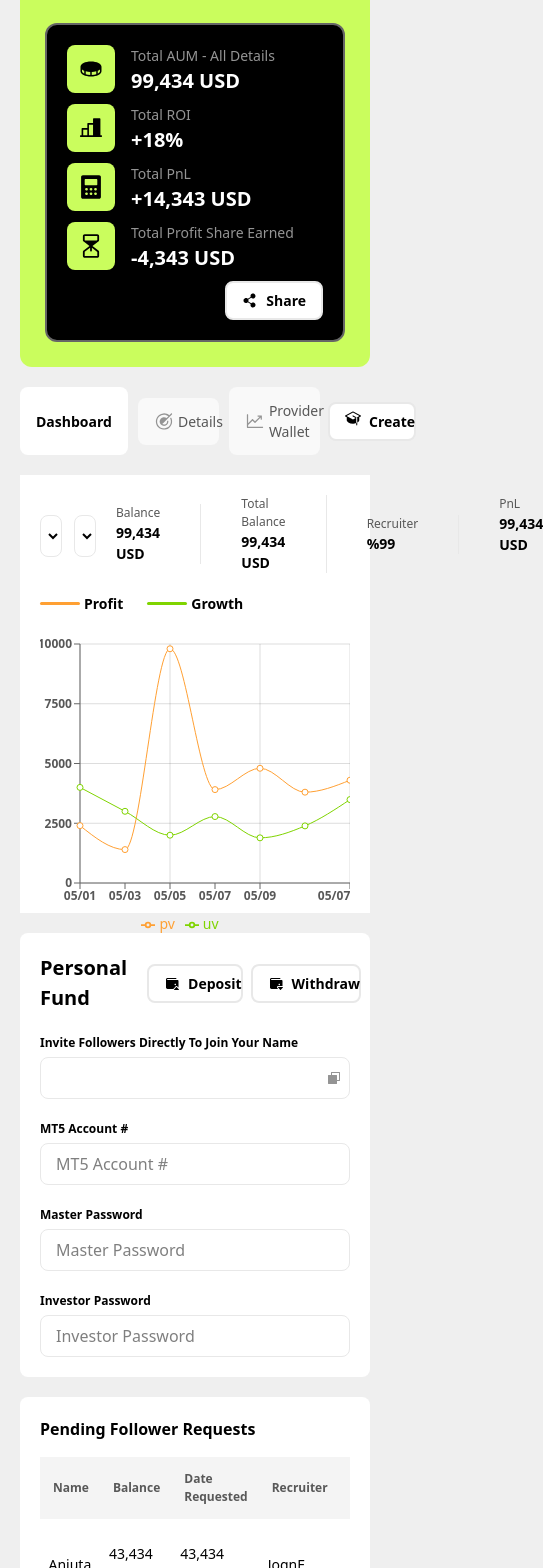
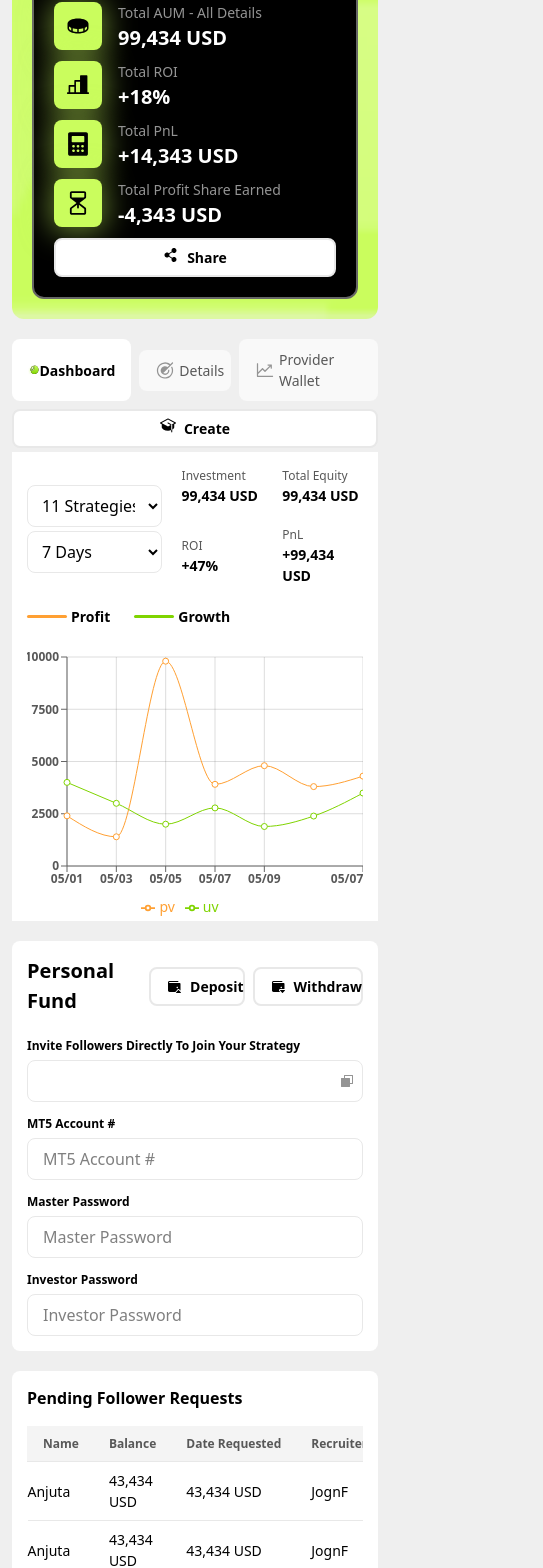
Before and after one commit to zeeshanshaanu/tag-edu-article, a React (Vite) app: page /Providers in a window 390 px wide. Shown: the part 362-1930 px from the top of the page, 543 px wide, since content can reach past the window. Built offline with nearby package versions, Linux system fonts and the light colour scheme; no server answers.

Commit message:
responsiveness done

```diff
--- a/src/Screens/Followers/FollowersDashboard.jsx
+++ b/src/Screens/Followers/FollowersDashboard.jsx
@@ -142,7 +142,7 @@ const FollowersDashboard = () => {
               top: 10,
               right: 0,
               left: -20,
-              bottom: 0,
+              bottom: 30,
             }}
           >
             <CartesianGrid strokeDasharray="0" stroke="#585858" opacity={0.2} />
--- a/src/Screens/Providers/Providers.jsx
+++ b/src/Screens/Providers/Providers.jsx
@@ -1,7 +1,5 @@
 import React, { useState } from "react";
-import HeaderTabs from "../../components/HeaderTabs/HeaderTabs";
-import { Breadcrumb } from "antd";
-import { Users } from "../../assets/svgs";
+
 import {
   CoinBlack,
   ShareBlackIcon,
@@ -23,29 +21,32 @@ const Providers = () => {
   const [FollowerTabs, setFollowerTabs] = useState("Dashboard");
 
   return (
-    <div className="p-5">
-         <HeaderTabAndBreadCrumb />
+    <div className="p-3">
+      <HeaderTabAndBreadCrumb />
 
       {/* Followers Hub header */}
       <div className="my-5">
-        <div className=" bg_primaryGreen p-[25px] rounded-[12px]">
+        <div className="HeaderGreenBGimage p-[20px] rounded-[12px]">
           <div className="flex justify-between gap-5">
-            <h1 className="text-[40px] font-[700] black">Provider Hub</h1>
+            <h1 className="g:text-[40px] text-[30px] font-[700] black">
+              Provider Hub
+            </h1>
             <div className="my-auto">
-              <h1
+              <button
                 className="text-[14px] font-[700] cursor-pointer border border-[2px] bg_white border-[#E8E8E8]
              rounded-[8px] px-[15px] py-[7px] flex gap-2"
               >
-                <img src={UserGuide} alt="UserGuide" className="" /> User Guide
-              </h1>
+                <img src={UserGuide} alt="UserGuide" className="" />
+                &nbsp;User&nbsp;Guide
+              </button>
             </div>
           </div>
           {/*  */}
           <div className="my-auto bg_black rounded-[12px] border-[2.5px] border-[#666666] p-[20px] mt-5">
-            <div className="grid grid:cols-1 lg:grid-cols-5 md:grid-cols-3 gap-2">
+            <div className="grid grid:cols-1 xl:grid-cols-5 lg:grid-cols-3 md:grid-cols-3 gap-2">
               {/* Total Balance */}
               <div className="flex gap-x-[16px]">
-                <div className="bg_primaryGreen rounded-[8px] flex justify-center w-[48px] h-[48px]">
+                <div className="lightgreenBoxShahdow bg_primaryGreen rounded-[8px] flex justify-center w-[48px] h-[48px]">
                   <img
                     src={CoinBlack}
                     alt="CoinBlack"
@@ -54,14 +55,14 @@ const Providers = () => {
                 </div>
                 <div className="lightgray my-auto">
                   <p className="lightgray text-[14px] font-[500]">
-                    Total AUM - All Details
+                    Total&nbsp;AUM&nbsp;-&nbsp;All&nbsp;Details
                   </p>
                   <p className="white text-[20px] font-[700]">99,434 USD</p>
                 </div>
               </div>
               {/* Total ROI  */}
               <div className="flex gap-x-[16px]">
-                <div className="bg_primaryGreen rounded-[8px] flex justify-center w-[48px] h-[48px]">
+                <div className="lightgreenBoxShahdow bg_primaryGreen rounded-[8px] flex justify-center w-[48px] h-[48px]">
                   <img
                     src={TotalRoi}
                     alt="TotalRoi"
@@ -69,13 +70,15 @@ const Providers = () => {
                   />
                 </div>
                 <div className="lightgray my-auto">
-                  <p className="lightgray text-[14px] font-[500]">Total ROI </p>
+                  <p className="lightgray text-[14px] font-[500]">
+                    Total&nbsp;ROI{" "}
+                  </p>
                   <p className="white text-[20px] font-[700]">+18%</p>
                 </div>
               </div>
               {/* Total PnL  */}
               <div className="flex gap-x-[16px]">
-                <div className="bg_primaryGreen rounded-[8px] flex justify-center w-[48px] h-[48px]">
+                <div className="lightgreenBoxShahdow bg_primaryGreen rounded-[8px] flex justify-center w-[48px] h-[48px]">
                   <img
                     src={TotalPnl}
                     alt="TotalPnl"
@@ -83,13 +86,15 @@ const Providers = () => {
                   />
                 </div>
                 <div className="lightgray my-auto">
-                  <p className="lightgray text-[14px] font-[500]">Total PnL </p>
+                  <p className="lightgray text-[14px] font-[500]">
+                    Total&nbsp;PnL{" "}
+                  </p>
                   <p className="white text-[20px] font-[700]">+14,343 USD</p>
                 </div>
               </div>
               {/*Unrealized PnL  */}
               <div className="flex gap-x-[16px]">
-                <div className="bg_primaryGreen rounded-[8px] flex justify-center w-[48px] h-[48px]">
+                <div className="lightgreenBoxShahdow bg_primaryGreen rounded-[8px] flex justify-center w-[48px] h-[48px]">
                   <img
                     src={UnrealizedPnL}
                     alt="UnrealizedPnL"
@@ -98,13 +103,13 @@ const Providers = () => {
                 </div>
                 <div className="lightgray my-auto">
                   <p className="lightgray text-[14px] font-[500]">
-                    Total Profit Share Earned
+                    Total&nbsp;Profit&nbsp;Share&nbsp;Earned
                   </p>
                   <p className="white text-[20px] font-[700]">-4,343 USD</p>
                 </div>
               </div>
 
-              <div className="w-full my-auto flex justify-end">
+              {/* <div className="w-full my-auto flex justify-end">
                 <h1
                   className="text-[14px] font-[700] cursor-pointer border border-[2px] bg_white border-[#E8E8E8]
              rounded-[8px] px-[15px] py-[7px] flex gap-2"
@@ -112,18 +117,27 @@ const Providers = () => {
                   <img src={ShareBlackIcon} alt="DespositWallet" className="" />{" "}
                   Share{" "}
                 </h1>
+              </div> */}
+              <div className=" my-auto lg:flex justify-end">
+                <button
+                  className="w-full lg:w-[100px] flex justify-center text-[14px] font-[700] cursor-pointer border border-[2px] bg_white border-[#E8E8E8]
+             rounded-[8px] px-[15px] py-[7px] flex gap-2"
+                >
+                  <img src={ShareBlackIcon} alt="ShareBlackIcon" className="" />{" "}
+                  Share
+                </button>
               </div>
             </div>
           </div>
         </div>{" "}
       </div>
       {/* FollowersTabs */}
-      <div className="my-5 flex justify-between gap-2">
+      <div className="my-1 sm:flex justify-between gap-2">
         <div className="rounded-[8px]">
           {/* Tabs */}
-          <div className="flex gap-[10px]">
+          <div className="flex gap-[8px]">
             <div
-              className={`cursor-pointer flex rounded-[8px] px-[16px] py-[13px] font-[500]
+              className={`cursor-pointer flex rounded-[8px] px-[16px] py-[10px] font-[500]
                  hover:bg-[#F9F9F9] transition-colors duration-200 ${
                    FollowerTabs === "Dashboard"
                      ? "bg_white font-[700]"
@@ -156,7 +170,7 @@ const Providers = () => {
             </div>
             {/*  */}
             <div
-              className={`cursor-pointer my-auto flex gap-1 rounded-[8px] px-[16px] py-[13px] font-[500]
+              className={`cursor-pointer my-auto flex gap-1 rounded-[8px] px-[16px] py-[10px] font-[500]
                  hover:bg-[#F9F9F9] transition-colors duration-200
                   ${
                     FollowerTabs === "Details"
@@ -181,7 +195,7 @@ const Providers = () => {
             </div>
             {/*  */}
             <div
-              className={`cursor-pointer my-auto flex gap-1 rounded-[8px] px-[16px] py-[13px] font-[500] hover:bg-[#F9F9F9] transition-colors duration-200 ${
+              className={`cursor-pointer my-auto flex gap-1 rounded-[8px] px-[16px] py-[10px] font-[500] hover:bg-[#F9F9F9] transition-colors duration-200 ${
                 FollowerTabs === "ProviderWallet"
                   ? "bg_white font-[700]"
                   : "bg_lightgray2"
@@ -204,9 +218,9 @@ const Providers = () => {
             </div>
           </div>
         </div>
-        <div className="my-auto">
+        <div className="my-auto mt-2 md:mt-0 lg:mt-0">
           <button
-            className="text-[14px] font-[700] cursor-pointer border border-[2px] bg_white border-[#E8E8E8]
+            className="w-full lg:w-[110px] flex justify-center text-center text-[14px] font-[700] cursor-pointer border border-[2px] bg_white border-[#E8E8E8]
              rounded-[8px] px-[15px] py-[7px] flex gap-2"
           >
             <img src={UserGuide} alt="UserGuide" className="" />
--- a/src/Screens/Providers/ProvidersDashboard/ProvidersDashboard.jsx
+++ b/src/Screens/Providers/ProvidersDashboard/ProvidersDashboard.jsx
@@ -139,9 +139,9 @@ const ProviderDashboard = () => {
   }, []);
   return (
     <div>
-      <div className="bg-white p-[20px]">
+      <div className="bg-white p-[15px]">
         <div className="flex justify-between gap-5 mb-5">
-          <div className="flex gap-3 my-auto">
+          <div className="sm:flex gap-3 my-auto">
             <div className="my-auto">
               <select
                 required
@@ -181,22 +181,22 @@ const ProviderDashboard = () => {
             </div>
           </div>
 
-          <div className="my-auto flex gap-10">
-            <div className="lightgray my-auto border-r-[1px] pr-10 border-[#E8E8E8]">
-              <p className="gray text-[12px] font-[500]">Balance </p>
+          <div className="my-auto grid grid-cols-2 lg:grid-cols-4 gap-5 flex">
+            <div className="lightgray my-auto">
+              <p className="gray text-[12px] font-[500]">Investment </p>
               <p className="black text-[14px] font-[700]">99,434 USD</p>
             </div>
-            <div className="lightgray my-auto border-r-[1px] pr-10 border-[#E8E8E8]">
-              <p className="gray text-[12px] font-[500]">Total Balance </p>
+            <div className="lightgray my-auto">
+              <p className="gray text-[12px] font-[500]">Total&nbsp;Equity</p>
               <p className="black text-[14px] font-[700]">99,434 USD</p>
             </div>
-            <div className="lightgray my-auto border-r-[1px] pr-10 border-[#E8E8E8]">
-              <p className="gray text-[12px] font-[500]">Recruiter</p>
-              <p className="black text-[14px] font-[700]">%99</p>
+            <div className="lightgray my-auto">
+              <p className="gray text-[12px] font-[500]">ROI </p>
+              <p className="black text-[14px] font-[700]">+47% </p>
             </div>
             <div className="lightgray">
-              <p className="gray text-[12px] font-[500]">PnL </p>
-              <p className="black text-[14px] font-[700]">99,434 USD</p>
+              <p className="gray text-[12px] font-[500]">PnL</p>
+              <p className="black text-[14px] font-[700]">+99,434 USD</p>
             </div>
           </div>
         </div>
@@ -228,7 +228,7 @@ const ProviderDashboard = () => {
                 top: 10,
                 right: 0,
                 left: -20,
-                bottom: 0,
+                bottom: 30,
               }}
             >
               <CartesianGrid
@@ -291,9 +291,11 @@ const ProviderDashboard = () => {
         </div>
       </div>
       {/* Input fields */}
-      <div className="bg-white p-[20px] my-5 rounded-[8px]">
-        <div className="flex justify-between gap-5">
-          <h1 className="text-[20px] font-[700] black">Personal Fund</h1>
+      <div className="bg-white p-[15px] my-5 rounded-[8px]">
+        <div className="flex justify-between gap-2">
+          <h1 className="my-auto text-[20px] font-[700] black">
+            Personal Fund
+          </h1>
           <div className="my-auto flex gap-2">
             <h1
               onClick={() => dispatch(OpenModelFtn(true))}
@@ -314,11 +316,11 @@ const ProviderDashboard = () => {
           </div>
         </div>
         {/* Inputs */}
-        <div className="mt-4 grid grid:cols-1 lg:grid-cols-4 md:grid-cols-2 gap-4">
+        <div className="mt-4 grid grid:cols-1 xl:grid-cols-4 lg:grid-cols-3 md:grid-cols-2 gap-2">
           {/* NameName */}
           <div className="relative">
             <label htmlFor="" className="text-[12px] font-[700] black">
-              Invite Followers Directly To Join Your Name
+              Invite Followers Directly To Join Your Strategy
             </label>
             <br />
             <input
@@ -353,7 +355,6 @@ const ProviderDashboard = () => {
               className="w-full mt-1 border border-[1px] border-[#E8E8E8] rounded-[8px] outline-none px-[15px] py-[8px]"
             />{" "}
           </div>
-
           {/* NameName */}
           <div className="">
             <label htmlFor="" className="text-[12px] font-[700] black">
@@ -391,21 +392,21 @@ const ProviderDashboard = () => {
         </div>
       </div>
       {/* table */}
-      <div className="bg-white p-[20px] my-5 rounded-[8px]">
+      <div className="bg-white p-[15px] my-3 rounded-[8px]">
         <div className=" overflow-x-auto">
           <h1 className="mb-4 text-[20] font-[700]">
             Pending Follower Requests
           </h1>
           <table className="min-w-full bg-white">
-            <thead className="bg_lightgray5 text-left text-[12px] font-[700] gray">
-              <tr className=" border-[1px] border-[#f4f4f4]">
-                <th className="border-none p-3">Name</th>
-                <th className="p-3">Balance</th>
-                <th className="p-3">Date Requested</th>
-                <th className="p-3">Recruiter</th>
-                <th className="p-3">PnL</th>
-                <th className="p-3">MT5 Account</th>
-                <th className="p-3">Action</th>
+            <thead className="border-[1px] border-[#f4f4f4] rounded-[12px] bg_lightgray5 text-left text-[12px] font-[700] gray">
+              <tr className="">
+                <th className="py-2 px-[15px]">Name</th>
+                <th className="py-2 px-[15px]">Balance</th>
+                <th className="py-2 px-[15px]">Date&nbsp;Requested</th>
+                <th className="py-2 px-[15px]">Recruiter</th>
+                <th className="py-2 px-[15px]">PnL</th>
+                <th className="py-2 px-[15px]">MT5&nbsp;Account</th>
+                <th className="py-2 px-[15px]">Action</th>
               </tr>
             </thead>
             <tbody>
@@ -415,29 +416,29 @@ const ProviderDashboard = () => {
                     key={index}
                     className="text-[14px] font-[500] black border-t border-[#E8E8E8]"
                   >
-                    <td className="p-2">
+                    <td className="py-2 pr-[15px]">
                       <div
                         onClick={() => navigate("/Followers-Name-Detail")}
-                        className="flex gap-2  cursor-pointer hover:text-blue-400"
+                        className="flex gap-2 cursor-pointer hover:text-blue-400"
                       >
                         <p className="my-xxx">{item.Name}</p>
                       </div>
                     </td>
-                    <td className="p-2">{item.Balance}</td>
-                    <td className="p-2">{item.Date_Requested}</td>
-                    <td className="p-2">{item.Recruiter}</td>
-                    <td className="p-3">{item.pnl}</td>
-                    <td className="p-2">{item.MT5_Account}</td>
-                    <td className="p-2 flex flex-wrap gap-2">
+                    <td className="py-2 px-[15px]">{item.Balance}</td>
+                    <td className="py-2 px-[15px]">{item.Date_Requested}</td>
+                    <td className="py-2 px-[15px]">{item.Recruiter}</td>
+                    <td className="py-2 px-[15px]">{item.pnl}</td>
+                    <td className="py-2 px-[15px]">{item.MT5_Account}</td>
+                    <td className="py-2 px-[15px] flex gap-2">
                       <button
-                        className="bg-white border cursor-pointer border-[#E8E8E8]
+                        className="w-[105px] bg-white border cursor-pointer border-[#E8E8E8]
                                 px-[12px] py-[5px] rounded-[8px] text-[14px] hover:bg-gray-100 flex gap-1"
                       >
                         <img src={Check} alt="Check" className="" />
                         Approve
                       </button>
                       <button
-                        className="bg-white border cursor-pointer border-[#E8E8E8]
+                        className="w-[90px] bg-white border cursor-pointer border-[#E8E8E8]
                                 px-[12px] py-[5px] rounded-[8px] text-[14px] hover:bg-gray-100 flex gap-1"
                       >
                         <img src={X} alt="X" className="" />
--- a/src/Screens/Providers/ProvidersDetails/ProvidersDetails.jsx
+++ b/src/Screens/Providers/ProvidersDetails/ProvidersDetails.jsx
@@ -82,20 +82,20 @@ const ProvidersDetails = () => {
   return (
     <div className="">
       {/* Table */}
-      <div className="mt-5 overflow-x-auto rounded-[12px] bg-white p-[20px]">
+      <div className="mt-1 overflow-x-auto rounded-[12px] bg-white p-[15px]">
         <h1 className="mb-4 text-[20] font-[700]">Performance</h1>
         <table className="min-w-full bg-white">
-          <thead className="bg_lightgray5 text-left text-[12px] font-[700] gray">
-            <tr className=" border-[1px] border-[#f4f4f4]">
-              <th className="border-none p-3">Strategy</th>
-              <th className="p-3">AUM</th>
-              <th className="p-3">Balance</th>
-              <th className="p-3">ROI</th>
-              <th className="p-3">PnL</th>
-              <th className="p-3">MT Account #</th>
-              <th className="p-3">Investors</th>
-              <th className="p-3">Profit Share Earned</th>
-              <th className="p-3">Action</th>
+          <thead className="border-[1px] border-[#f4f4f4] rounded-[12px] bg_lightgray5 text-left text-[12px] font-[700] gray">
+            <tr className="">
+              <th className="py-2 px-[15px]">Strategy</th>
+              <th className="py-2 px-[15px]">AUM</th>
+              <th className="py-2 px-[15px]">Balance</th>
+              <th className="py-2 px-[15px]">ROI</th>
+              <th className="py-2 px-[15px]">PnL</th>
+              <th className="py-2 px-[15px]">MT&nbsp;Account&nbsp;#</th>
+              <th className="py-2 px-[15px]">Investors</th>
+              <th className="py-2 px-[15px]">Profit&nbsp;Share&nbsp;Earned</th>
+              <th className="py-2 px-[15px]">Action</th>
             </tr>
           </thead>
           <tbody>
@@ -105,31 +105,31 @@ const ProvidersDetails = () => {
                   key={index}
                   className="text-[14px] font-[500] black border-t border-[#E8E8E8]"
                 >
-                  <td className="p-2">
+                  <td className="py-2 pr-[15px]">
                     <div
                       onClick={() => navigate("/Followers-Strategy-Detail")}
-                      className="flex gap-2  cursor-pointer hover:text-blue-400"
+                      className="flex gap-2 cursor-pointer hover:text-blue-400"
                     >
                       <img
                         src={ProfileImage}
                         alt="Strategy Icon"
                         className="w-[24px] h-[24px] rounded-full object-cover"
                       />
-                      <p className="my-xxx">{item.strategy}</p>
+                      <p className="my-auto">{item.strategy}</p>
                     </div>
                   </td>
-                  <td className="p-2">{item.invested}</td>
-                  <td className="p-2">{item.equity}</td>
-                  <td className="p-2 green">{item.roi}</td>
-                  <td className="p-3 green">{item.pnl}</td>
-                  <td className="p-2">{item.mtAccount}</td>
-                  <td className="p-2 flex items-center gap-1">
+                  <td className="py-2 px-[15px]">{item.invested}</td>
+                  <td className="py-2 px-[15px]">{item.equity}</td>
+                  <td className="py-2 px-[15px] green">{item.roi}</td>
+                  <td className="py-2 px-[15px] green">{item.pnl}</td>
+                  <td className="py-2 px-[15px]">{item.mtAccount}</td>
+                  <td className="py-2 px-[15px] flex  gap-1">
                     {item.multiplier}
                   </td>
                   <td className="p-2">{item.accountType}</td>
                   <td className="p-2 flex flex-wrap gap-2">
                     <button
-                      className="bg-white   cursor-pointer
+                      className="bg-white cursor-pointer
                            px-[12px] py-[5px] rounded-[8px] text-[14px]"
                     >
                       <img src={GearSix} alt="GearSix" className="" />
@@ -148,18 +148,17 @@ const ProvidersDetails = () => {
         </table>
       </div>
       {/* Table */}
-      <div className="mt-5 overflow-x-auto rounded-[12px] bg-white p-[20px]">
+      <div className="mt-4 overflow-x-auto rounded-[12px] bg-white p-[20px]">
         <h1 className="mb-4 text-[20] font-[500]">Recruiters</h1>
         <table className="min-w-full bg-white">
-          <thead className="bg_lightgray5 text-left text-[12px] font-[700] gray">
+          <thead className="border-[1px] border-[#f4f4f4] rounded-[12px] bg_lightgray5 text-left text-[12px] font-[700] gray">
             <tr className=" border-[1px] border-[#f4f4f4]">
               <th className="border-none p-3">Strategy</th>
-              <th className="p-3">Active Recruiters</th>
+              <th className="p-3">Active&nbsp;Recruiters</th>
               <th className="p-3">Deposits</th>
               <th className="p-3">Fee</th>
               <th className="p-3">PnL</th>
-              <th className="p-3">Commission Paid</th>
-
+              <th className="p-3">Commission&nbsp;Paid</th>
               <th className="p-3">Action</th>
             </tr>
           </thead>
@@ -170,27 +169,27 @@ const ProvidersDetails = () => {
                   key={index}
                   className="text-[14px] font-[500] black border-t border-[#E8E8E8]"
                 >
-                  <td className="p-2">
+                  <td className="py-2 pr-[15px]">
                     <div
                       onClick={() => navigate("/Followers-Strategy-Detail")}
-                      className="flex gap-2  cursor-pointer hover:text-blue-400"
+                      className="flex gap-2 cursor-pointer hover:text-blue-400"
                     >
                       <img
                         src={ProfileImage}
                         alt="Strategy Icon"
                         className="w-[24px] h-[24px] rounded-full object-cover"
                       />
-                      <p className="my-xxx">{item.strategy}</p>
+                      <p className="my-auto">{item.strategy}</p>
                     </div>
                   </td>
-                  <td className="p-2">{item.invested}</td>
-                  <td className="p-2">{item.equity}</td>
-                  <td className="p-2 green">{item.roi}</td>
-                  <td className="p-3 green">{item.pnl}</td>
-                  <td className="p-2">{item.accountType}</td>
-                  <td className="p-2 flex flex-wrap gap-2">
+                  <td className="py-2 px-[15px]">{item.invested}</td>
+                  <td className="py-2 px-[15px]">{item.equity}</td>
+                  <td className="py-2 px-[15px] green">{item.roi}</td>
+                  <td className="py-2 px-[15px] green">{item.pnl}</td>
+                  <td className="py-2 px-[15px]">{item.accountType}</td>
+                  <td className="py-2 px-[15px] flex gap-2">
                     <button
-                      className="bg-white border cursor-pointer border-[#E8E8E8] flex gap-1
+                      className="w-[90px] bg-white border cursor-pointer border-[#E8E8E8] flex gap-1
                                           px-[12px] py-[5px] rounded-[8px] text-[14px] hover:bg-gray-100"
                     >
                       Details{" "}
```
Also changed, not shown: src/Screens/Browse/Strategy/Step2.jsx (+8 -16 lines), src/Screens/Followers/Followers.jsx (+8 -8 lines), src/Screens/Providers/ProviderWallet/ProviderWallet.jsx (+20 -17 lines), src/Screens/Recruiters/Recruiters.jsx (+14 -12 lines), src/Screens/Recruiters/RecruitersDashboard/RecruitersDashboard.jsx (+18 -19 lines), src/Screens/Recruiters/RecruitersWallet/RecruitersWallet.jsx (+14 -14 lines).
